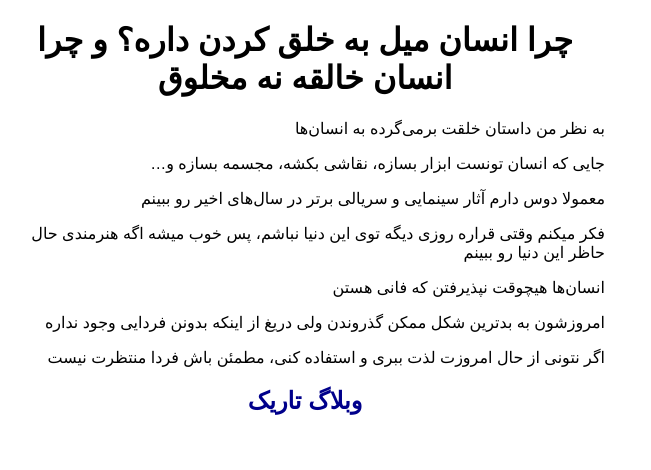
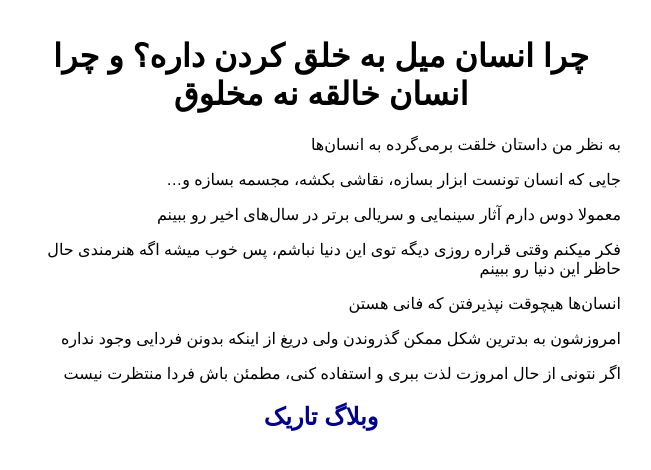
Before and after one commit to darkblog/darkblog.github.io, a Jekyll site: the page built from _posts/2024-7-3-8.md, in a window 1280 px wide. Shown: the top 470 px of the page, without its empty margins (423-1074 px from the left). Built offline with Jekyll 4.4.1, drawn with Linux system fonts in a browser that asks for light colours.

Commit message:
Update post.html

```diff
--- a/_layouts/post.html
+++ b/_layouts/post.html
@@ -7,7 +7,7 @@
 <head>
 <title>{{ page.title }}</title>
 <meta name="viewport" content="width=device-width">
-<style>body{font-family:sans-serif;margin:auto;max-width:600px}a{text-decoration:none;color:darkblue}h1,h2{text-align:center}</style>
+<style>body{font-family:sans-serif;margin:auto;padding:1em;max-width:600px}a{text-decoration:none;color:darkblue}h1,h2{text-align:center}</style>
 </head>
 <body>
 <h1>{{ page.title }}</h1>
```
